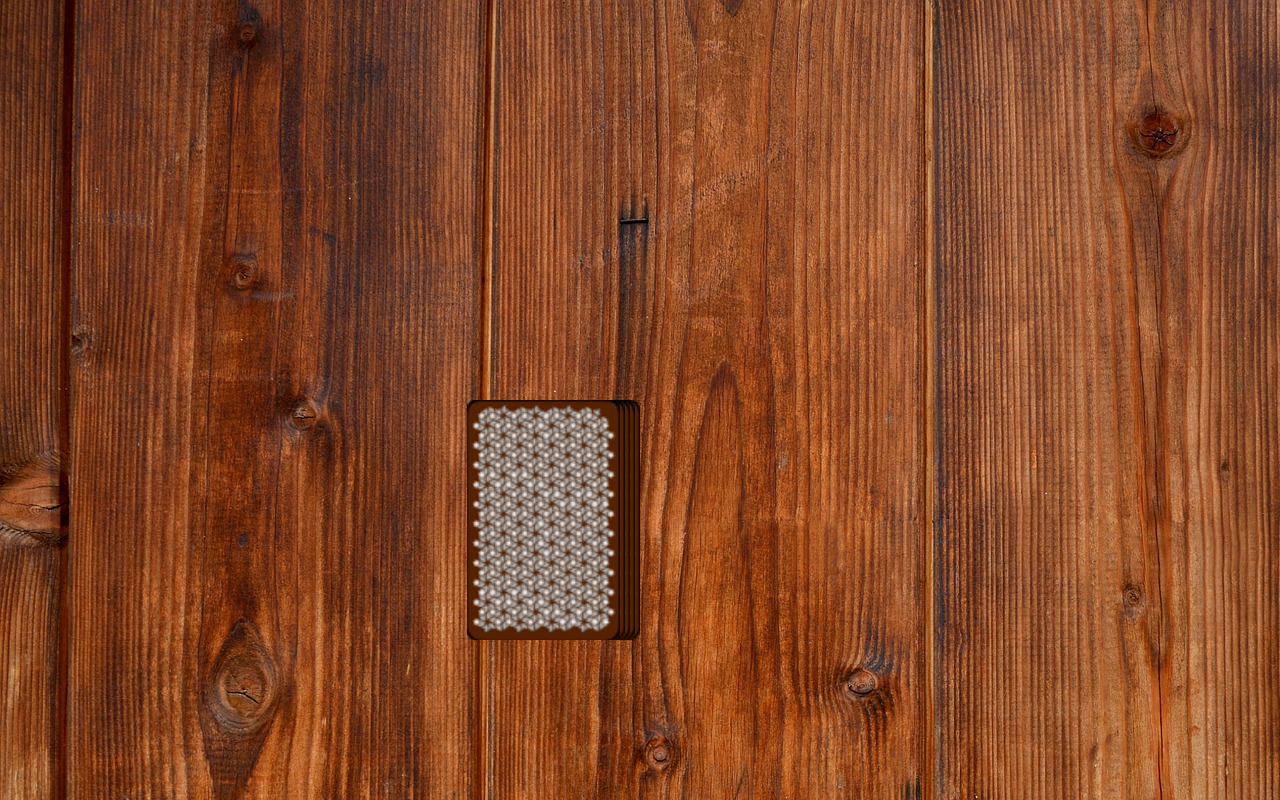
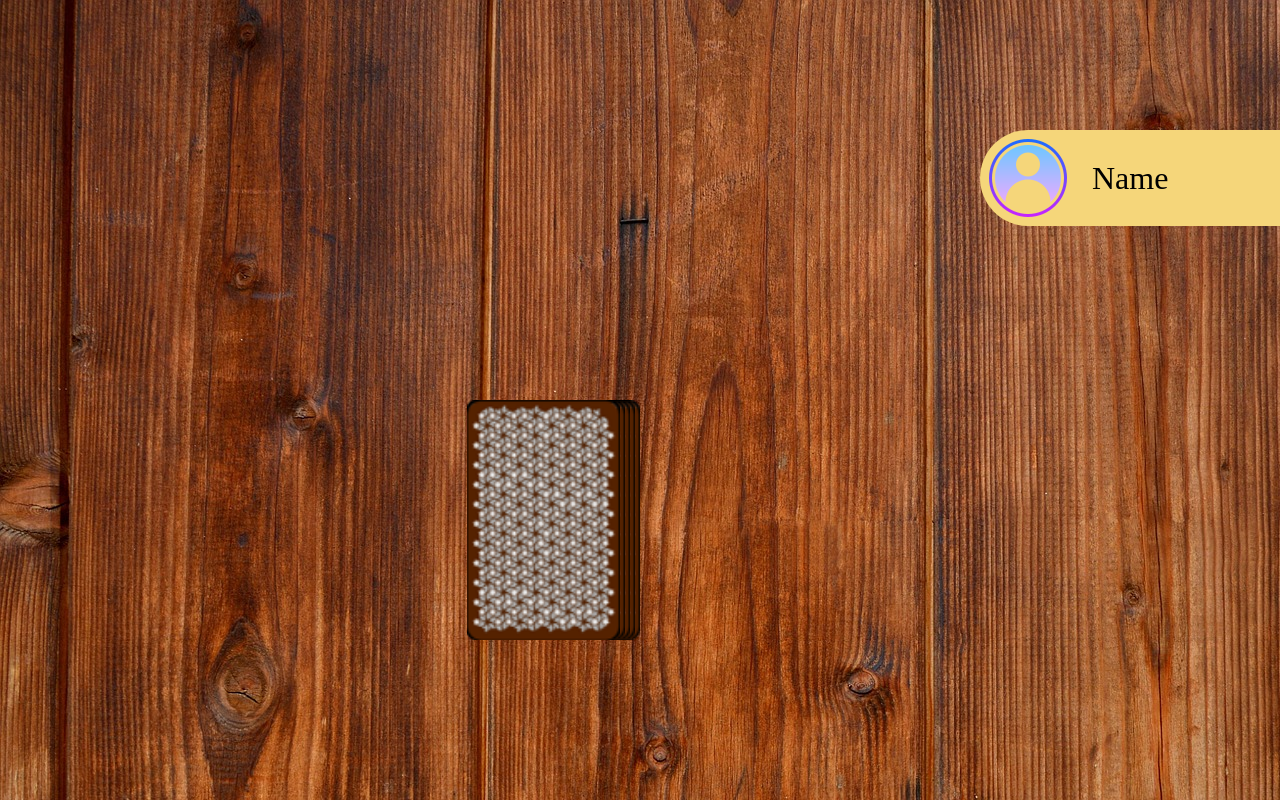
Before and after one commit to RaphaelaMulthaup/ringoffire, an Angular app: page /game in a window 1280 px wide. Built offline with nearby package versions, Linux system fonts and the light colour scheme.

Commit message:
design player display

```diff
--- a/src/app/app.module.ts
+++ b/src/app/app.module.ts
@@ -5,13 +5,15 @@ import { AppRoutingModule } from './app-routing.module';
 import { AppComponent } from './app.component';
 import { StartScreenComponent } from './start-screen/start-screen.component';
 import { GameComponent } from './game/game.component';
+import { PlayerComponent } from './player/player.component';
 
 
 @NgModule({
   declarations: [
     AppComponent,
     StartScreenComponent,
-    GameComponent
+    GameComponent,
+    PlayerComponent
   ],
   imports: [
     BrowserModule,
--- a/src/app/game/game.component.html
+++ b/src/app/game/game.component.html
@@ -1,3 +1,4 @@
+<app-player style="top: 130px" class="playerPosition"></app-player>
 <div class="field">
   <div class="cardStack">
     <!-- card stack -->
--- a/src/app/game/game.component.scss
+++ b/src/app/game/game.component.scss
@@ -4,6 +4,11 @@
   @include fullSize();
   background-image: url(./../../assets/img/tableTop.jpg);
   @include dFlex();
+}
+
+.playerPosition {
+  position: absolute;
+  right: 0;
 }
 
 .cardStack {
@@ -24,7 +29,7 @@
 
 .pickCard {
   animation: pick-card-animation 1s ease-in-out;
-  transform: scale(1.3) translateX(140px) translateY(-180px) rotate(-10deg);
+  transform: scale(1.3) translateX(200px) translateY(-180px) rotate(-10deg);
 }
 
 @keyframes pick-card-animation {
@@ -38,11 +43,11 @@
     transform: scale(1.7);
   }
   100% {
-    transform: scale(1.3) translateX(140px) translateY(-180px) rotate(-10deg);
+    transform: scale(1.3) translateX(200px) translateY(-180px) rotate(-10deg);
   }
 }
 
 .playedCard {
   right: 20px;
-  transform: scale(1.3) translateX(140px) translateY(-180px) rotate(-10deg);
+  transform: scale(1.3) translateX(200px) translateY(-180px) rotate(-10deg);
 }
--- /dev/null
+++ b/src/app/player/player.component.html
@@ -0,0 +1,4 @@
+<div class="player">
+  <img src="./../../assets/img/profilePicture.png" alt="" />
+  <span>Name</span>
+</div>
--- /dev/null
+++ b/src/app/player/player.component.scss
@@ -0,0 +1,15 @@
+@import "./../../styles.scss";
+
+.player {
+  @include dFlex($jc: flex-start, $g: 16px);
+  background-color: #f5d67a;
+  width: 300px;
+  border-top-left-radius: 50px;
+  border-bottom-left-radius: 50px;
+  span {
+    font-size: 32px;
+  }
+  img {
+    border-radius: 50%;
+  }
+}
```
Also changed, not shown: src/app/player/player.component.ts (added, +10 -0 lines), src/assets/img/profilePicture.png (added), 1 other file (tests, documents, lock files or other folders).
